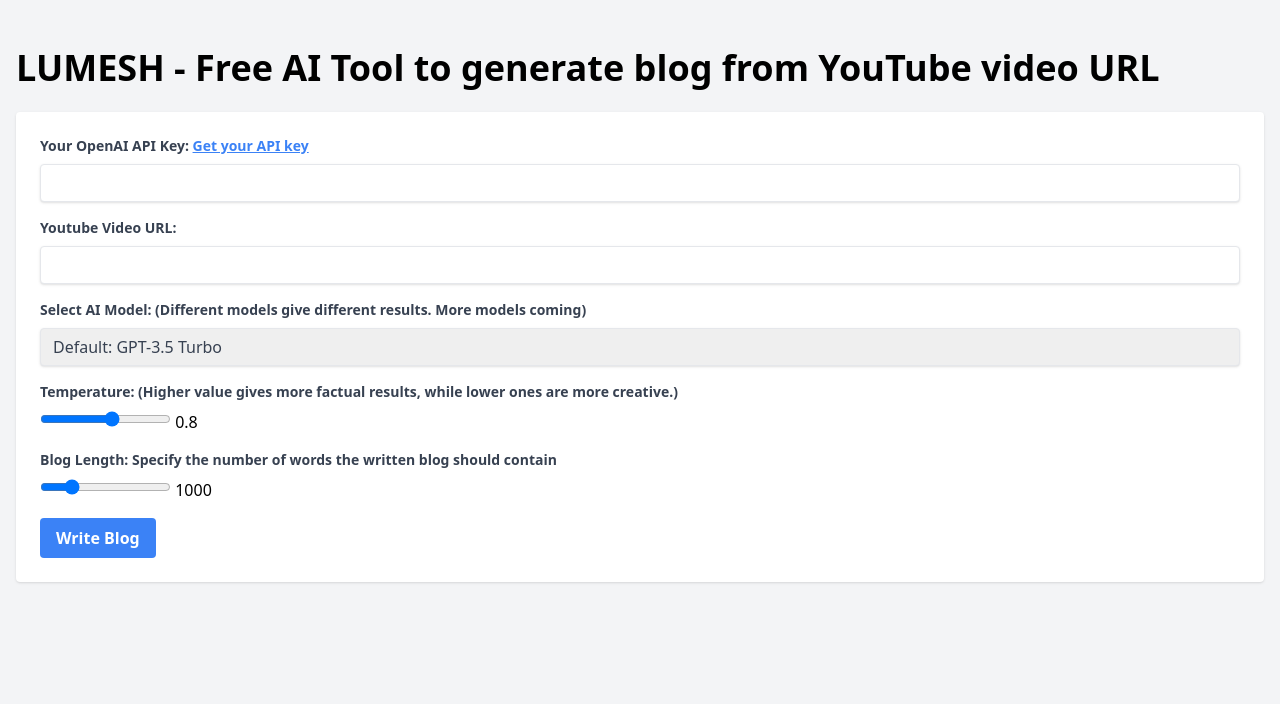
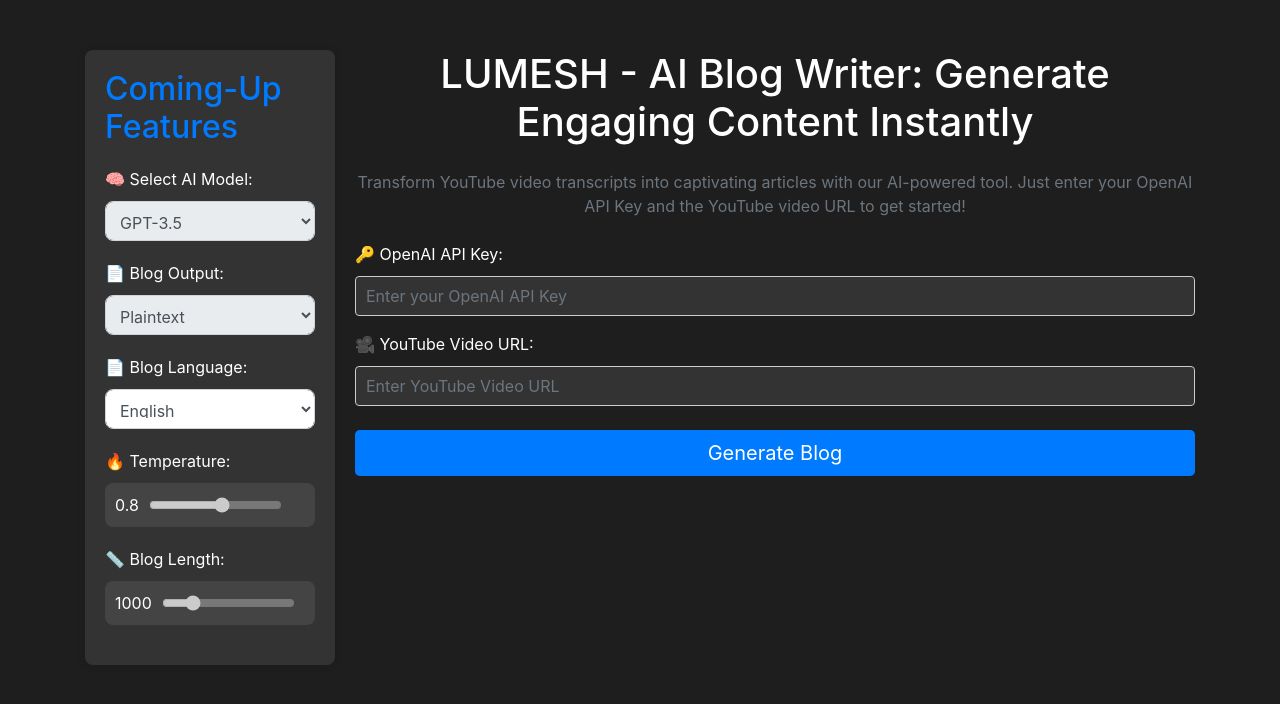
Before and after one commit to AJaySi/youtube_to_blog, a Flask app: page / in a window 1280 px wide. Shown: the top 704 px of the page. Run offline with Flask 3, Linux system fonts and the light colour scheme; some libraries are stand-ins or nearby versions.

Commit message:
UI design changes and Added HTML format output.

````diff
--- a/app.py
+++ b/app.py
@@ -3,6 +3,7 @@
 from pytube import YouTube
 import tempfile
 import openai
+from html2image import Html2Image
 
 # Set the OpenAI API key
 openai.api_key = "[INSERT YOUR OPENAI API KEY HERE]"
@@ -14,11 +15,16 @@
     return render_template("index.html")
 
 
-@app.route("/transcribe", methods=["POST"])
+@app.route("/transcribe", methods=["GET", "POST"])
 def transcribe():
+    app.logger.info("Starting ")
     video_url = request.form.get("video_url")
     openai_key = request.form.get("openai_key")
-
+    # Split the video link to get the video ID
+    vid_id = video_url.split("=")[1]
+    hti = Html2Image(output_path="static/css/images")
+    hti.screenshot(url=video_url, save_as=f"yt-img-{vid_id}.png")
+    app.logger.info(f"Saved the YT screenshot:{vid_id}")
     if not openai_key:
         return jsonify({"error": "OpenAI API key is required."}), 400
     else:
@@ -29,6 +35,7 @@
 
     try:
         # Download YouTube video
+        app.logger.info("Download the YT video.")
         yt = YouTube(video_url)
         stream = yt.streams.filter(only_audio=True).first()
 
@@ -39,14 +46,18 @@
         stream.download(output_path=os.path.dirname(temp_file_name), filename=os.path.basename(temp_file_name))
 
         # Transcribe the video using OpenAI's Whisper API
+        app.logger.info(f"Saved the YT video: {temp_file_name}, transcribing..")
         with open(temp_file_name, "rb") as audio_file:
             transcript = openai.Audio.transcribe("whisper-1", audio_file)
 
         youtube_blog_content = summarize_youtube_video(transcript)
+        # Convert the output to HTML format.
+        app.logger.info(f"Convert the markdown blog into HTML.")
+        blog_html = convert_markdown_to_html(youtube_blog_content)
         # Remove the temporary file after transcription
         os.remove(temp_file_name)
 
-        return render_template("index.html", transcription=youtube_blog_content)
+        return render_template("index.html", img_src=f"static/css/images/yt-img-{vid_id}.png", transcription=blog_html)
 
     except Exception as e:
         return jsonify({"error": str(e)}), 500
@@ -83,36 +94,34 @@
 
   # Generate a summary of the transcript
   summarized_text = openai.ChatCompletion.create(
-        model="gpt-3.5-turbo-16k",
-        messages=[
-            {"role": "system",
-            "content": """Act as an expert copywriter specializing in content optimization for SEO. Your task is to take a given YouTube    transcript and transform it into a well-structured and engaging article. Your objectives are as follows:
+            model = "gpt-3.5-turbo-16k",
+            messages = [
+                {
+        "role": "system",
+        "content": """
+        You are an expert copywriter specializing in content optimization for SEO. Your task is to transform a given YouTube transcript into a well-structured and engaging article. Your objectives include:
 
-    Content Transformation: Begin by thoroughly reading the provided YouTube transcript. Understand the main ideas, key points, and the overall message conveyed.
+        1. Master the Transcript: Understand main ideas, key points, and the core message.
+        2. Sentence Structure: Rephrase while preserving logical flow and coherence.
+        3. Identify Main Keyword: Determine the primary video topic.
+        4. Keyword Integration: Naturally integrate keywords in headings, subheadings, and body text, avoiding overuse.
+        5. Write Unique Content: Avoid direct copying; rewrite in your own words.
+        6. Optimize for SEO: Implement meta tags, header tags, and appropriate keyword density.
+        7. Craft Engaging and Informative Article: Provide value and insight to readers.
+        8. Proofread: Check for grammar, spelling, and punctuation errors.
+        9. Use Creative and Human-like Style: Incorporate contractions, idioms, transitional phrases, interjections, and colloquialisms. Avoid repetitive phrases and unnatural sentence structures.
+        10. Structuring: Include a Creative Title, SEO Meta-description, ## Introduction ##, bullet points or numbered lists if appropriate, FAQs, and Conclusion.
+        11. Ensure Uniqueness: Guarantee the article is plagiarism-free.
+        12. Punctuation: Use appropriate question marks at the end of questions.
+        13. Pass AI Detection Tools: Create content that easily passes AI plagiarism detection tools.
 
-    Sentence Structure: While rephrasing the content, pay careful attention to sentence structure. Ensure that the article flows logically and coherently.
-
-    Keyword Identification: Identify the main keyword or phrase from the transcript. Its crucial to determine the primary topic that the YouTube video discusses.
-
-    Keyword Integration: Incorporate the identified keyword naturally throughout the article. Use it in headings, subheadings, and within the body text. However, avoid overuse or keyword stuffing, as this can negatively affect SEO.
-
-    Unique Content: Your goal is to make the article 100% unique. Avoid copying sentences directly from the transcript. Rewrite the content in your own words while retaining the original message and meaning.
-
-    SEO Friendliness: Craft the article with SEO best practices in mind. This includes optimizing meta tags (title and meta description), using header tags appropriately, and maintaining an appropriate keyword density.
-
-    Engaging and Informative: Ensure that the article is engaging and informative for the reader. It should provide value and insight on the topic discussed in the YouTube video.
-        Proofreading: Proofread the article for grammar, spelling, and punctuation errors. Ensure it is free of any mistakes that could detract from its quality.
-
-    By following these guidelines, create a well-optimized, unique, and informative article that would rank well in search engine results and engage readers effectively."""
-            },
-            {
+        Follow these guidelines to create a well-optimized, unique, and informative article that will rank well in search engine results and engage readers effectively.
+        """
+    },
+          {
                 "role": "user",
-                "content": f"""Craft blog content for the text given below.
-                Text: {transcript}
-
-                Add a title, make sure your content has useful and true information about the main points of the topic.
-                Begin with a introduction explaining the topic. If you can, use bullet points to list important details,
-                and finish your content with a summary.""",
+                "content": f"""Craft blog content for the given Text.
+                Text: {transcript}""",
             },
         ],
         max_tokens=4096,
@@ -125,5 +134,43 @@
     return None
 
 
+def convert_markdown_to_html(md_content):
+    """ Helper function to convert given text to HTML
+    """
+    html_response = openai.ChatCompletion.create(
+          model="gpt-3.5-turbo-16k",
+          messages=[
+            {"role": "system", "content": """
+Convert Markdown to HTML:
+You are a skilled developer tasked with converting a Markdown-formatted text to HTML. You will be given text in markdown format. Follow these steps to perform the conversion:
+
+1. Parse User's Markdown Input: You will receive a Markdown-formatted text as input from the user. Carefully analyze the provided Markdown text, paying attention to different elements such as headings (#), lists (unordered and ordered), bold and italic text, links, images, and code blocks.
+2. Generate and Validate HTML: Generate corresponding HTML code for each Markdown element following the conversion guidelines below. Ensure the generated HTML is well-structured and syntactically correct.
+3. Preserve Line Breaks: Markdown line breaks (soft breaks) represented by two spaces at the end of a line should be converted to <br> tags in HTML to preserve the line breaks.
+4. REMEMBER to generate complete, valid HTML response only.
+
+Follow below Conversion Guidelines:
+- Headers: Convert Markdown headers (#, ##, ###, etc.) to corresponding HTML header tags (<h1>, <h2>, <h3>, etc.).
+- Lists: Convert unordered lists (*) and ordered lists (1., 2., 3., etc.) to <ul> and <ol> HTML tags, respectively. List items should be enclosed in <li> tags.
+- Emphasis: Convert bold (**) and italic (*) text to <strong> and <em> HTML tags, respectively.
+- Links: Convert Markdown links ([text](url)) to HTML anchor (<a>) tags. Ensure the href attribute contains the correct URL.
+- Images: Convert Markdown image tags (![alt text](image_url)) to HTML image (<img>) tags. Include the alt attribute for accessibility.
+- Code: Convert inline code (`code`) to <code> HTML tags. Convert code blocks (```) to <pre> HTML tags for preserving formatting.
+- Blockquotes: Convert blockquotes (>) to <blockquote> HTML tags.
+"""
+},
+            {"role": "user", "content": f"Convert the following Markdown text to HTML:\n\n{md_content}"}
+        ],
+          max_tokens=8192,
+          temperature=1,
+          n=1,
+    )
+    logger.info("Finished converting markdown to html.")
+    if "choices" in html_response and len(html_response["choices"]) > 0:
+      return html_response["choices"][0]["message"]["content"]
+    else:
+      return None
+
+
 if __name__ == "__main__":
     app.run(debug=True)
--- a/templates/index.html
+++ b/templates/index.html
@@ -1,117 +1,258 @@
 <!DOCTYPE html>
 <html lang="en">
+
 <head>
-   <meta charset="UTF-8" />
-   <meta name="viewport" content="width=device-width, initial-scale=1.0" />
-   <title>AI YouTube Blog generation: Provide a URL and generate a blog. </title>
-   <script src="https://cdn.tailwindcss.com"></script>
+    <meta charset="UTF-8">
+    <meta name="viewport" content="width=device-width, initial-scale=1.0">
+    <title>&#9997; AI Blog Writer: Generate Engaging Content Instantly</title>
+    <meta name="description" content="AI Blog Writer: Create high-quality, engaging blogs instantly from YouTube videos. Our AI-powered tool transforms video transcripts into well-structured articles. Generate content effortlessly!">
+    <meta name="keywords" content="AI blog writer, generate blog content, AI-powered blogging, YouTube video to blog, content generation tool">
+    <link rel="stylesheet" href="https://stackpath.bootstrapcdn.com/bootstrap/4.5.2/css/bootstrap.min.css">
     <style>
-     .pre-wrap {
-       white-space: pre-wrap;
+        body {
+            background-color: #1e1e1e;
+            color: #ffffff;
         }
-     input[type=range] {
-        background-color: #f5f5f5;
+
+        .container {
+            display: flex;
+            margin-top: 50px;
+        }
+
+        .sidebar {
+            width: 250px;
+            background-color: #333;
+            padding: 20px;
+            border-radius: 8px;
+            box-shadow: 0 0 10px rgba(0, 0, 0, 0.1);
+        }
+
+        .sidebar h2 {
+            color: #007bff;
+            margin-bottom: 20px;
+        }
+
+        .sidebar .form-group {
+            margin-bottom: 20px;
+            position: relative;
+        }
+
+        .sidebar .form-group .tooltiptext {
+            visibility: hidden;
+            width: max-content;
+            background-color: #333;
+            color: #ffffff;
+            text-align: center;
+            border-radius: 6px;
+            padding: 5px 10px;
+            position: absolute;
+            z-index: 1;
+            bottom: 125%;
+            left: 50%;
+            transform: translateX(-50%);
+            opacity: 0;
+            transition: opacity 0.3s;
+        }
+
+        .sidebar .form-group:hover .tooltiptext {
+            visibility: visible;
+            opacity: 1;
+        }
+
+        .sidebar .input-group {
+            background-color: #444;
+            padding: 10px;
+            border-radius: 8px;
+        }
+
+        .input-group-prepend span {
+            background-color: #007bff;
+            color: #ffffff;
+            border: none;
+            border-radius: 4px;
+            padding: 6px 10px;
+        }
+
+        .input-group input[type="range"] {
+            margin-left: 10px;
+            width: 70%;
+        }
+
+        .form-container {
+            flex: 1;
+            padding-left: 20px;
+            width: 80%;
+        }
+
+        .form-group input[type="text"],
+        .form-group input[type="url"] {
+            width: 100%;
+            padding: 10px;
+            font-size: 16px;
             border: 1px solid #ccc;
+            border-radius: 4px;
+            background-color: #333;
+            color: #ffffff;
+        }
+
+        .form-group button {
+		background-color: #ff6f61;
+            color: #ffffff;
+            border: none;
+            width: 100%;
+            padding: 14px;
+            border-radius: 6px;
+            cursor: pointer;
+            transition: background-color 0.3s;
+        }
+
+        .form-group button:hover {
+            background-color: #0056b3;
+        }
+
+        .progress {
+            display: none;
+            margin-top: 20px;
+        }
+
+        .error-message {
+            color: #ff6f61;
+            margin-top: 10px;
+        }
+
+        .transcription {
+            margin-top: 30px;
+            color: #ffffff;
+        }
+	.form-control {
+            height: 40px;
+            font-size: 16px;
+        }
+
+        .form-group label {
+            margin-bottom: 10px;
+        }
+
+        .form-group select {
+            width: 100%;
+            padding: 10px;
+            border-radius: 8px;
+        }
+
+        .btn-primary {
+            background-color: #007bff;
+            color: #ffffff;
+            border: none;
+        }
+
+        .btn-primary:hover {
+            background-color: #0056b3;
         }
     </style>
 </head>
- <body class="bg-gray-100">
-   <div class="container mx-auto px-4 py-12">
-     <h1 class="text-4xl font-semibold mb-6">LUMESH - Free AI Tool to generate blog from YouTube video URL</h1>
-     <div class="bg-white p-6 rounded shadow">
-        <form action="/transcribe" method="post">
-  <div class="mb-4">
-    <label class="block text-gray-700 text-sm font-bold mb-2" for="openai_key">
-      Your OpenAI API Key:
-      <a href="https://platform.openai.com/api/" target="_blank" class="underline text-blue-500">Get your API key</a>
+
+<body>
+    <div class="container">
+        <div class="sidebar">
+            <h2>Coming-Up Features</h2>
+	    <div class="form-group">
+                <label class="text-gray-300 text-sm font-bold" for="model">
+                    🧠 Select AI Model:
                 </label>
-       <input
-      class="shadow appearance-none border rounded w-full py-2 px-3 text-gray-700 leading-tight focus:outline-none focus:shadow-outline"
-      type="text"
-      name="openai_key"
-      id="openai_key"
-      required
-    />
-  </div>
-  <div class="mb-4">
-    <label class="block text-gray-700 text-sm font-bold mb-2" for="video_url">
-      Youtube Video URL:
-    </label>
-    <input
-      class="shadow appearance-none border rounded w-full py-2 px-3 text-gray-700 leading-tight focus:outline-none focus:shadow-outline"
-      type="url"
-      name="video_url"
-      id="video_url"
-      required
-    />
-  </div>
-  <div class="mb-4">
-    <label class="block text-gray-700 text-sm font-bold mb-2" for="model">
-      Select AI Model: (Different models give different results. More models coming)
-    </label>
-    <select class="shadow appearance-none border rounded w-full py-2 px-3 text-gray-700 leading-tight focus:outline-none focus:shadow-outline" name="model" id="model">
-      <option value="gpt-3.5-turbo">Default: GPT-3.5 Turbo</option>
+		<span class="tooltiptext">Set AI Model (Disabled)</span>
+                <select class="form-control" id="model" disabled>
+                    <option value="gpt-3.5">GPT-3.5</option>
                     <option value="gpt-4">GPT-4</option>
                 </select>
             </div>
-          <div class="mb-4">
-   <label class="block text-gray-700 text-sm font-bold mb-2" for="temperature">
-     Temperature: (Higher value gives more factual results, while lower ones are more creative.)
+	    <div class="form-group">
+                <label class="text-gray-300 text-sm font-bold" for="output">
+                    📄 Blog Output:
                 </label>
-   <input
-     type="range"
-     min="0.1"
-     max="1"
-     step="0.1"
-     name="temperature"
-     id="temperature"
-   />
-   <span id="selected-temperature">0.8</span>
+		<span class="tooltiptext">Select blog output format- Plaintext, HTML, Markdown (Disabled)</span>
+                <select class="form-control" id="output" disabled>
+                    <option value="plaintext">Plaintext</option>
+                    <option value="markdown">Markdown</option>
+                    <option value="html">HTML</option>
+                </select>
             </div>
-  <div class="mb-4">
-    <label class="block text-gray-700 text-sm font-bold mb-2" for="words">
-      Blog Length: Specify the number of words the written blog should contain
+	    <div class="form-group">
+                <label class="text-gray-300 text-sm font-bold" for="output">
+                    📄 Blog Language:
                 </label>
-    <input
-      type="range"
-      min="500"
-      max="3000"
-      step="500"
-      value="1000"
-      id="words"
-    />
-    <span id="current-value">1000</span>
+                <span class="tooltiptext">Select the output language of Blog (Disabled)</span>
+                <select class="form-control" id="language">
+                    <option value="english">English</option>
+                    <option value="hindi">Hindi</option>
+                    <option value="urdu">Urdu</option>
+		    <option value="nepali">Nepali</option>
+                </select>
             </div>
-   <button
-    class="bg-blue-500 hover:bg-blue-700 text-white font-bold py-2 px-4 rounded focus:outline-none focus:shadow-outline"
-    type="submit"
-  >
-    Write Blog
-  </button>
+            <div class="form-group">
+                <label class="text-gray-300 text-sm font-bold" for="temperature">
+                    🔥 Temperature:
+                    <span class="tooltiptext">Set the temperature (Disabled)</span>
+                </label>
+                <div class="input-group">
+                    <span>0.8</span>
+                    <input type="range" min="0.1" max="1" step="0.1" name="temperature" id="temperature" disabled>
+                </div>
+            </div>
+            <div class="form-group">
+                <label class="text-gray-300 text-sm font-bold" for="words">
+                    📏 Blog Length:
+                    <span class="tooltiptext">Specify the blog length (Disabled)</span>
+                </label>
+                <div class="input-group">
+                    <span>1000</span>
+                    <input type="range" min="500" max="3000" step="500" value="1000" id="words" disabled>
+                </div>
+            </div>
+        </div>
+
+        <div class="form-container">
+            <h1 class="text-center mb-4">LUMESH - AI Blog Writer: Generate Engaging Content Instantly</h1>
+            <p class="text-center text-muted mb-4">Transform YouTube video transcripts into captivating articles with our AI-powered tool. Just enter your OpenAI API Key and the YouTube video URL to get started!</p>
+            <form method="post" action="/transcribe">
+                <div class="form-group">
+                    <label for="openai_key">🔑 OpenAI API Key:</label>
+                    <input type="text" class="form-control" id="openai_key" name="openai_key" required
+                        placeholder="Enter your OpenAI API Key">
+                </div>
+                <div class="form-group">
+                    <label for="video_url">🎥 YouTube Video URL:</label>
+                    <input type="url" class="form-control" id="video_url" name="video_url" required
+                        placeholder="Enter YouTube Video URL">
+                </div>
+                <button type="submit" class="btn btn-primary btn-lg btn-block mt-4">Generate Blog</button>
             </form>
+
+            <div class="progress mt-3">
+                <div class="progress-bar progress-bar-striped progress-bar-animated" role="progressbar" aria-valuenow="100"
+                    aria-valuemin="0" aria-valuemax="100" style="width: 100%"></div>
+            </div>
+		  {% if error %}
+            <div class="error-message mt-3">{{ error }}</div>
+            {% endif %}
+
+            {% if img_src %}
+            <img src="{{ img_src }}" class="video-preview mt-4" alt="Video Screenshot">
+            {% endif %}
+
             {% if transcription %}
-       <div class="mt-8">
-         <h2 class="text-2xl font-semibold mb-4">Transcription</h2>
-         <pre class="bg-gray-100 p-4 rounded pre-wrap">
-{{ transcription }}</pre
-         >
+            <div class="transcription mt-4">
+                <h2>Generated Blog Content:</h2>
+                <pre>{{ transcription }}</pre>
             </div>
             {% endif %}
         </div>
     </div>
+
     <script>
-           const slider = document.getElementById('words');
-        const currentValueSpan = document.querySelector('#current-value');
-        slider.addEventListener('change', () => {
-        currentValueSpan.innerHTML = slider.value;
-        });
-   </script>
-   <script>
-  const temperatureSlider = document.getElementById('temperature');
-  const selectedTemperatureElement = document.getElementById('selected-temperature');
-  temperatureSlider.addEventListener('change', () => {
-    selectedTemperatureElement.innerHTML = temperatureSlider.value;
+        document.querySelector('form').addEventListener('submit', function () {
+            document.querySelector('.progress').style.display = 'block';
         });
     </script>
 </body>
+
 </html>
````
Also changed, not shown: static/css/images/yt-img-RvZdwTT2UKM.png (added), 1 other file. Lines whose indentation alone changed are shown as unchanged.
